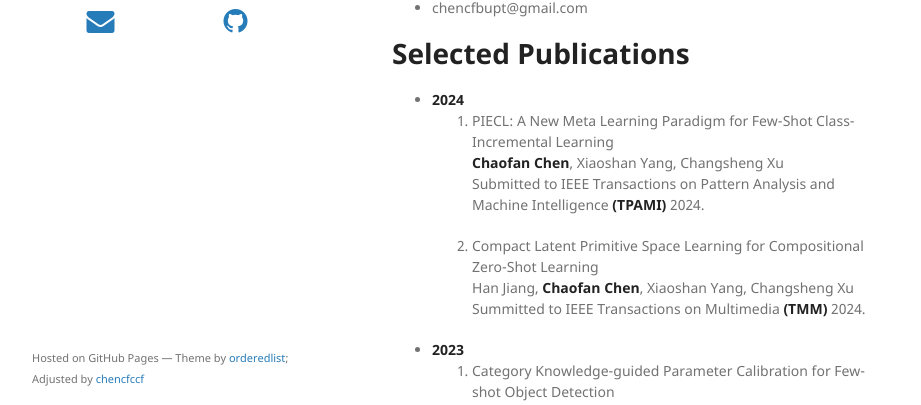
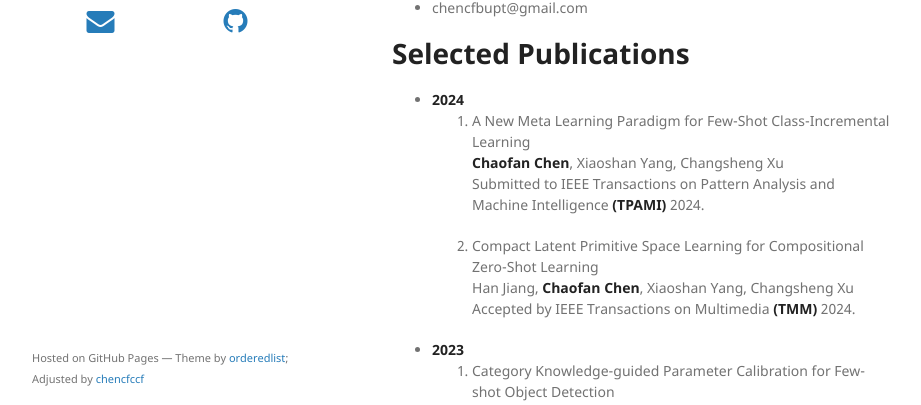
Before and after one commit to chencfccf/chencfccf.github.io, a Jekyll site: the page built from index.md, in a window 1280 px wide and 900 px high. Shown: the part 442-847 px from the top of the window, without its empty margins (178-1099 px from the left). Built offline with Jekyll 4.4.1, drawn with Linux system fonts in a browser that asks for light colours; nearby versions of some CDN libraries; our own code applies the rules of GitHub Pages for plain Markdown files.

Commit message:
Update index.md

```diff
--- a/index.md
+++ b/index.md
@@ -37,13 +37,13 @@ I am an assistant professor at the State Key Laboratory of Multimodal Artificial
 
 # Selected Publications
 * **2024**
-  1. PIECL: A New Meta Learning Paradigm for Few-Shot Class-Incremental Learning
+  1. A New Meta Learning Paradigm for Few-Shot Class-Incremental Learning
   **Chaofan Chen**, Xiaoshan Yang, Changsheng Xu
   Submitted to IEEE Transactions on Pattern Analysis and Machine Intelligence **(TPAMI)** 2024.
 
   2. Compact Latent Primitive Space Learning for Compositional Zero-Shot Learning
   Han Jiang, **Chaofan Chen**, Xiaoshan Yang, Changsheng Xu
-  Summitted to IEEE Transactions on Multimedia **(TMM)** 2024.
+  Accepted by IEEE Transactions on Multimedia **(TMM)** 2024.
 
 
 * **2023**
```
